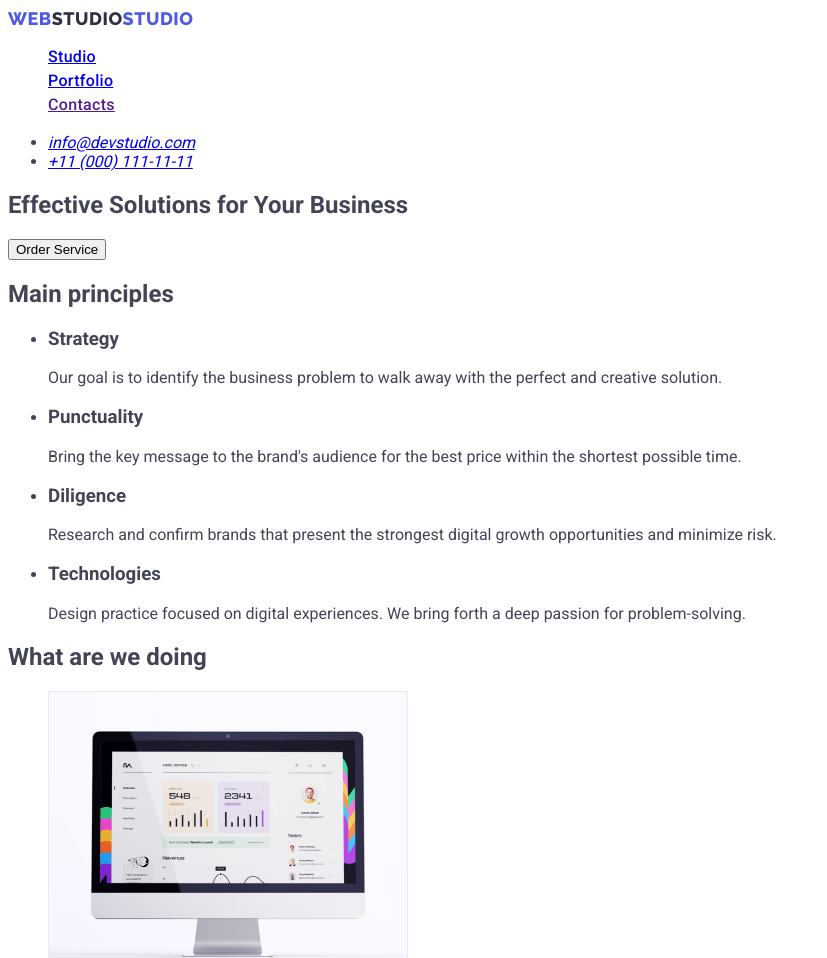
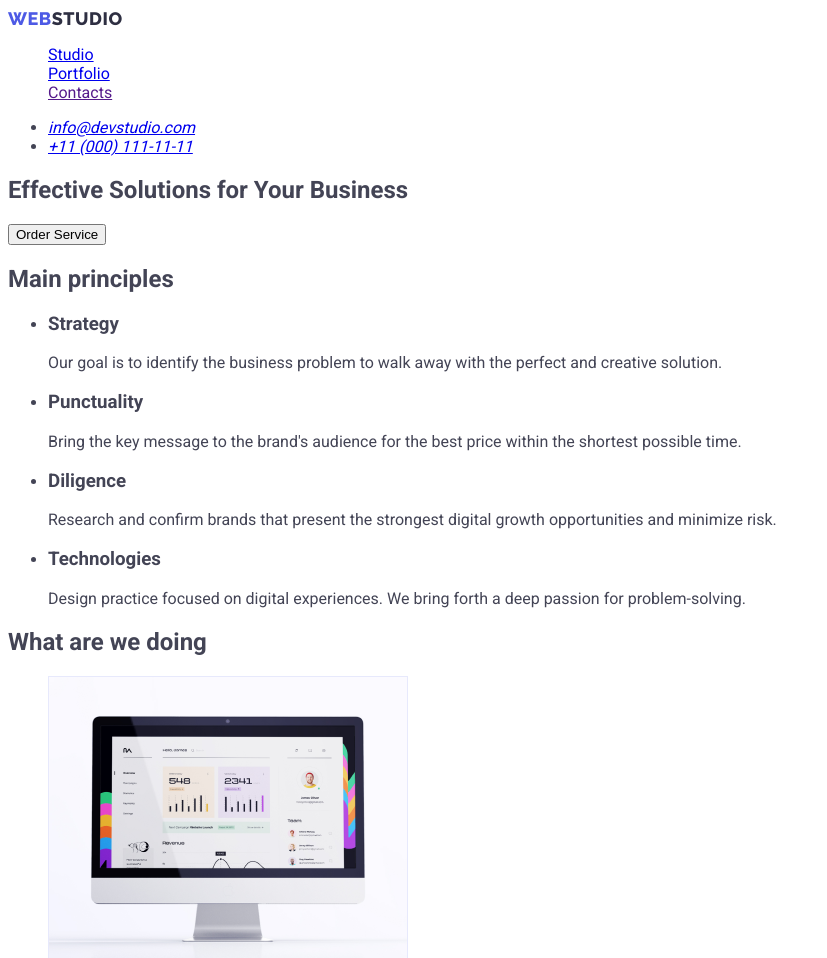
Before and after one commit to IlyRov/goit-markup-hw-02, a plain HTML site: page index.html in a window 1280 px wide. Shown: the top 958 px of the page, without its empty margins (0-827 px from the left). Drawn offline with Linux system fonts and the light colour scheme.

Commit message:
Update index.html

```diff
--- a/index.html
+++ b/index.html
@@ -18,12 +18,14 @@
     <header>
       <nav>
         <a href="./index.html" class="logo link"
-          >Web<span class="black-logo-part">Studio</span>Studio</a
+          >Web<span class="black-logo-part">Studio</span></a
         >
         <ul class="list">
-          <li class="menu link"><a href="./index.html">Studio</a></li>
-          <li class="menu link"><a href="./portfolio.html">Portfolio</a></li>
-          <li class="menu link"><a href="">Contacts</a></li>
+          <li class="menu-link link"><a href="./index.html">Studio</a></li>
+          <li class="menu-link link">
+            <a href="./portfolio.html">Portfolio</a>
+          </li>
+          <li class="menu-link link"><a href="">Contacts</a></li>
         </ul>
       </nav>
       <address>
```
